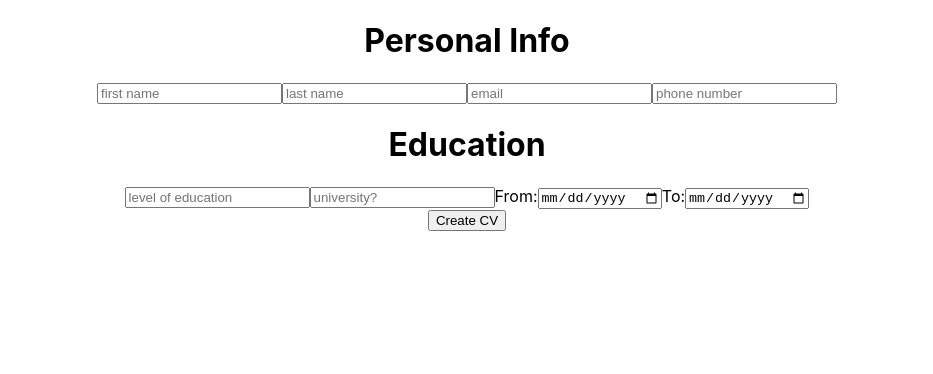
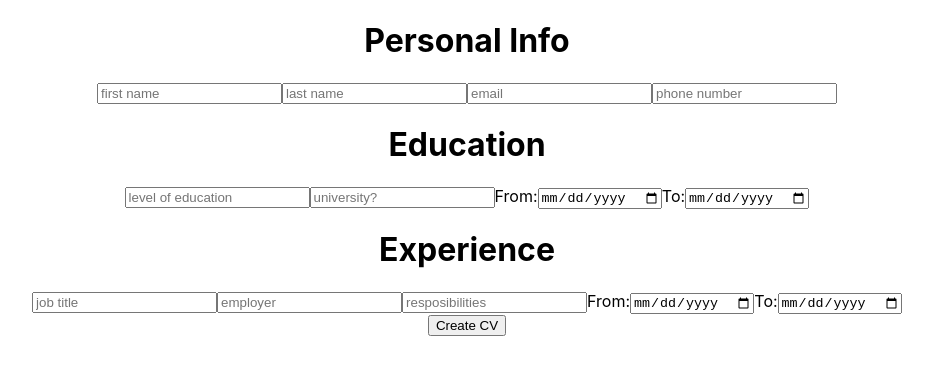
Before and after one commit to pongpwner/cv-project, a React (Create React App) app: page / in a window 1280 px wide. Shown: the top 374 px of the page, without its empty margins (173-1106 px from the left). Built offline with nearby package versions, Linux system fonts and the light colour scheme.

Commit message:
add experience input

```diff
--- a/src/App.js
+++ b/src/App.js
@@ -11,6 +11,7 @@ class App extends Component {
     };
     this.changePersonalInfo = this.changePersonalInfo.bind(this);
     this.changeEducation = this.changeEducation.bind(this);
+    this.changeExperience = this.changeExperience.bind(this);
   }
   changePersonalInfo = (target) => {
     this.setState((prevState) => {
@@ -34,6 +35,18 @@ class App extends Component {
     });
     console.log(this.state);
   };
+  changeExperience = (target) => {
+    this.setState((prevState) => {
+      return {
+        experience: {
+          ...prevState.experience,
+          [target.name]: target.value,
+        },
+      };
+    });
+    console.log(this.state);
+  };
+
   render() {
     return (
       <div className="App">
@@ -43,6 +56,7 @@ class App extends Component {
           experience={this.state.experience}
           changePI={this.changePersonalInfo}
           changeE={this.changeEducation}
+          changeEx={this.changeExperience}
         ></InputForm>
       </div>
     );
--- a/src/components/Experience/Experience.jsx
+++ b/src/components/Experience/Experience.jsx
@@ -5,9 +5,23 @@ class Experience extends Component {
     return (
       <div>
         <h1>Experience</h1>
-        <input type="text" placeholder="job title" />
-        <input type="text" placeholder="employer" />
-        <input type="text" placeholder="resposibilities" />
+        <input
+          type="text"
+          placeholder="job title"
+          name="jobTitle"
+          onChange={(e) => this.props.change(e.target)}
+        />
+        <input
+          type="text"
+          placeholder="employer"
+          name="employer"
+          onChange={(e) => this.props.change(e.target)}
+        />
+        <input
+          type="text"
+          placeholder="resposibilities"
+          onChange={(e) => this.props.change(e.target)}
+        />
         <label htmlFor="from">From:</label>
         <input
           type="date"
--- a/src/components/InputForm/InputForm.jsx
+++ b/src/components/InputForm/InputForm.jsx
@@ -1,6 +1,7 @@
 import React, { Component } from "react";
 import GeneralInfo from "../GeneralInfo/GeneralInfo";
 import Education from "../Education/Education";
+import Experience from "../Experience/Experience";
 class InputForm extends Component {
   constructor(props) {
     super(props);
@@ -12,6 +13,7 @@ class InputForm extends Component {
       <form action="/" className="input-form">
         <GeneralInfo change={this.props.changePI}></GeneralInfo>
         <Education change={this.props.changeE}></Education>
+        <Experience change={this.props.changeEx}></Experience>
         <button type="submit"> Create CV</button>
       </form>
     );
```
